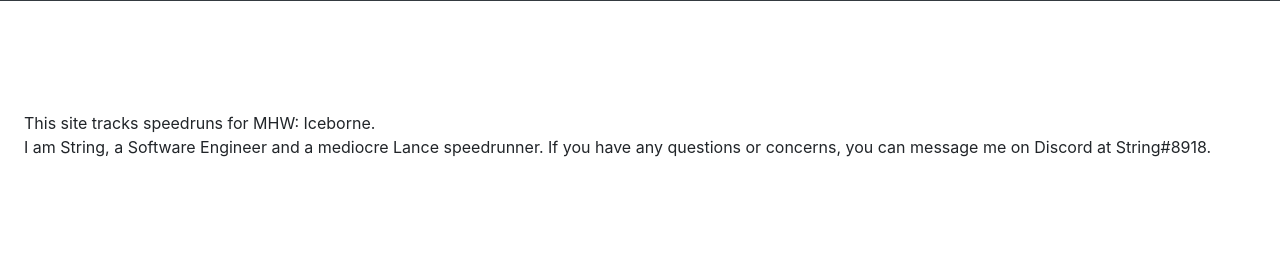
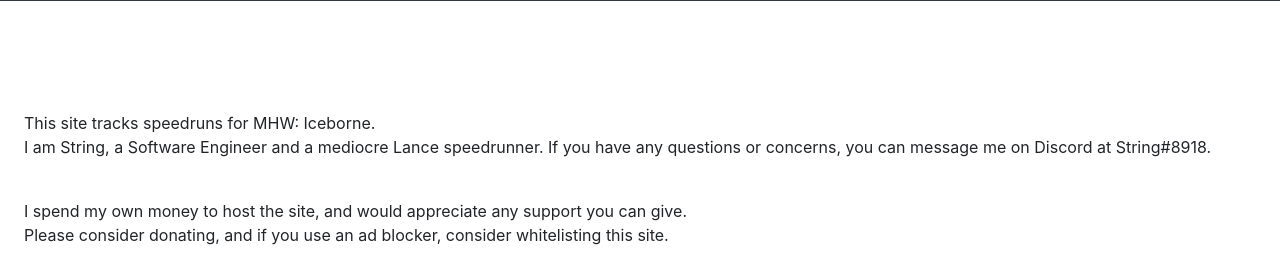
Before and after one commit to shraymittal/iceborne-leaderboard, a Flask app: page /about in a window 1280 px wide. Shown: the part 55-315 px from the top of the page. Before the commit the page ends 212 px from the top, so only its background shows below. Run offline with Flask 2, Linux system fonts and the light colour scheme; some libraries are stand-ins or nearby versions.

Commit message:
added donation button

```diff
--- a/templates/about.html
+++ b/templates/about.html
@@ -71,6 +71,16 @@
 <!-- End of Top of Page -->
     <p class="text-lg-left ml-4"><br />This site tracks speedruns for MHW: Iceborne.<br />
     I am String, a Software Engineer and a mediocre Lance speedrunner. If you have any questions or concerns, you can message me on Discord at String#8918.</p>
+    <br />
+    <p class="text-lg-left ml-4">I spend my own money to host the site, and would appreciate any support you can give.<br />
+    Please consider donating, and if you use an ad blocker, consider whitelisting this site.</p>
+    <div class="ml-4"<form action="https://www.paypal.com/donate" method="post" target="_top">
+      <input type="hidden" name="cmd" value="_donations" />
+      <input type="hidden" name="business" value="CG82MESW6KPL2" />
+      <input type="hidden" name="currency_code" value="USD" />
+      <input type="image" src="https://www.paypalobjects.com/en_US/i/btn/btn_donateCC_LG.gif" border="0" name="submit" title="PayPal - The safer, easier way to pay online!" alt="Donate with PayPal button" />
+      <img alt="" border="0" src="https://www.paypal.com/en_US/i/scr/pixel.gif" width="1" height="1" />
+      </form>      </div>
 <!-- Bottom of Page -->
 <br />
 <script async src="https://pagead2.googlesyndication.com/pagead/js/adsbygoogle.js"></script>
```
